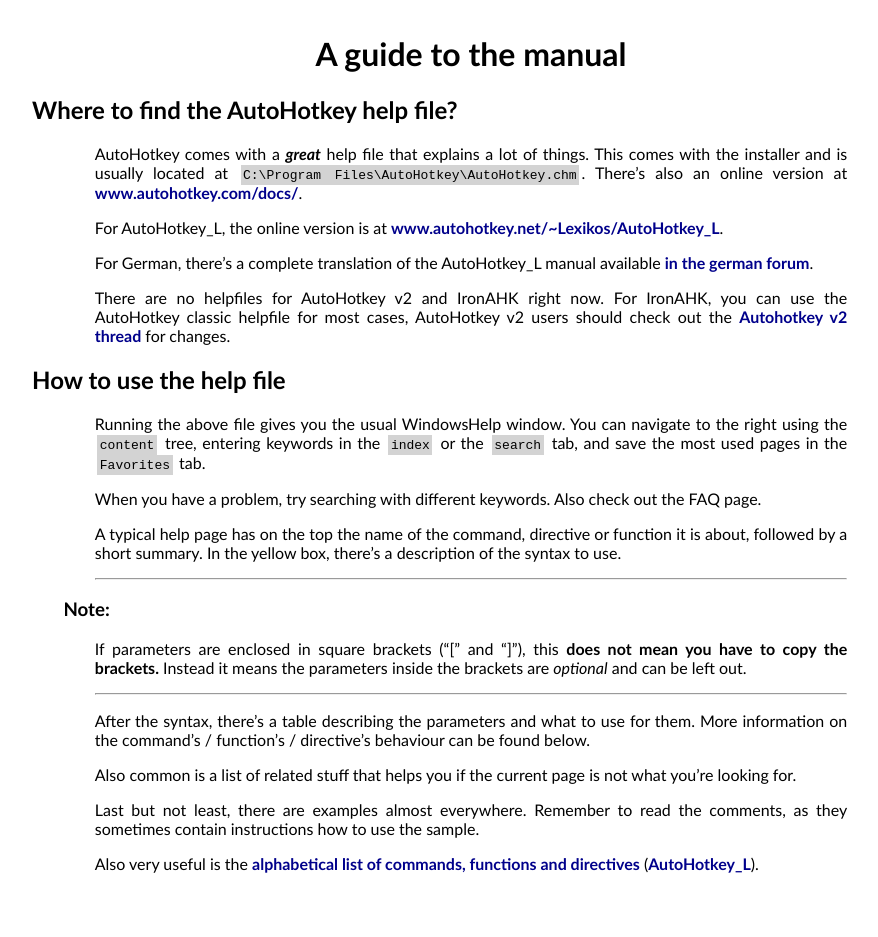
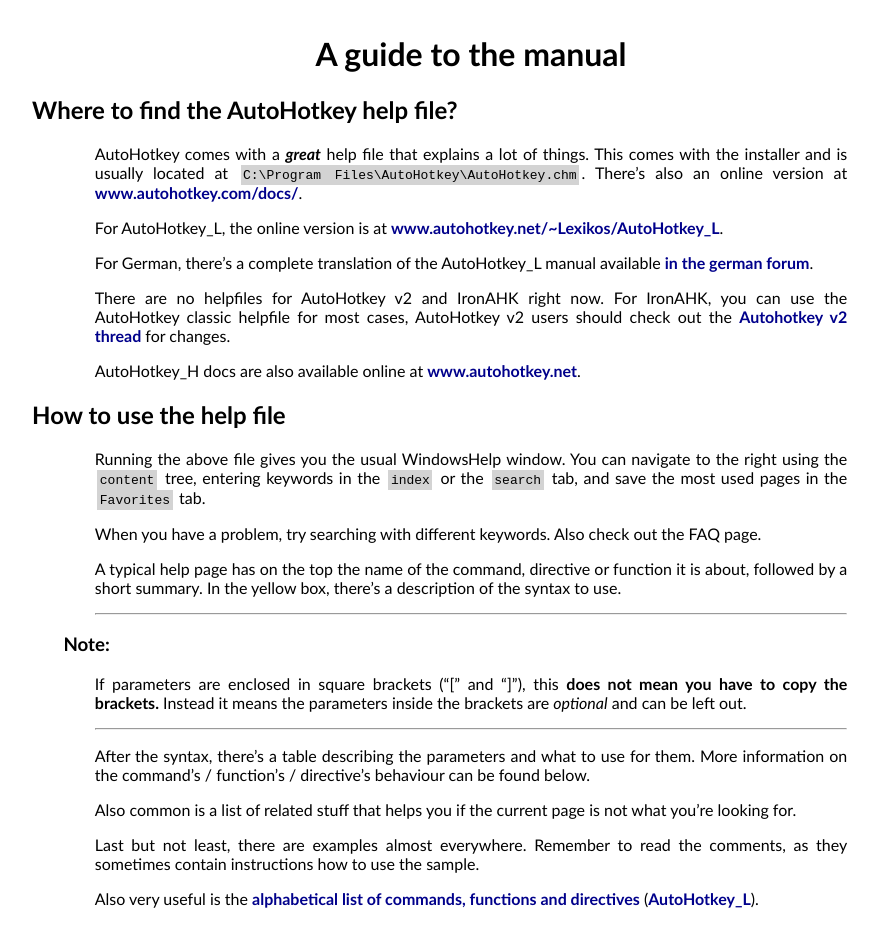
Before and after one commit to maul-esel/ahkbook, a Jekyll site: the page built from en/_posts/2011-11-03-Guide-Manual.markdown, in a window 1280 px wide. Shown: the whole page, without its empty margins (169-1047 px from the left). Built offline with Jekyll 4.4.1, drawn with Linux system fonts in a browser that asks for light colours; before the commit the page ends 902 px from its top, so only the background shows below that.

Commit message:
add AHK_H docs link

```diff
--- a/en/_posts/2011-11-03-Guide-Manual.markdown
+++ b/en/_posts/2011-11-03-Guide-Manual.markdown
@@ -14,6 +14,8 @@ For AutoHotkey\_L, the online version is at [www.autohotkey.net/~Lexikos/AutoHot
 For German, there's a complete translation of the AutoHotkey_L manual available [in the german forum](http://de.autohotkey.com/forum/viewtopic.php?t=8861).
 
 There are no helpfiles for AutoHotkey v2 and IronAHK right now. For IronAHK, you can use the AutoHotkey classic helpfile for most cases, AutoHotkey v2 users should check out the [Autohotkey v2 thread](http://www.autohotkey.com/forum/topic70266.html) for changes.
+
+AutoHotkey\_H docs are also available online at [www.autohotkey.net](http://www.autohotkey.net/~HotKeyIt/AutoHotkey/).
 
 ## How to use the help file
 Running the above file gives you the usual WindowsHelp window. You can navigate to the right using the `content` tree, entering keywords in the `index` or the `search` tab, and save the most used pages in the `Favorites` tab.
```
